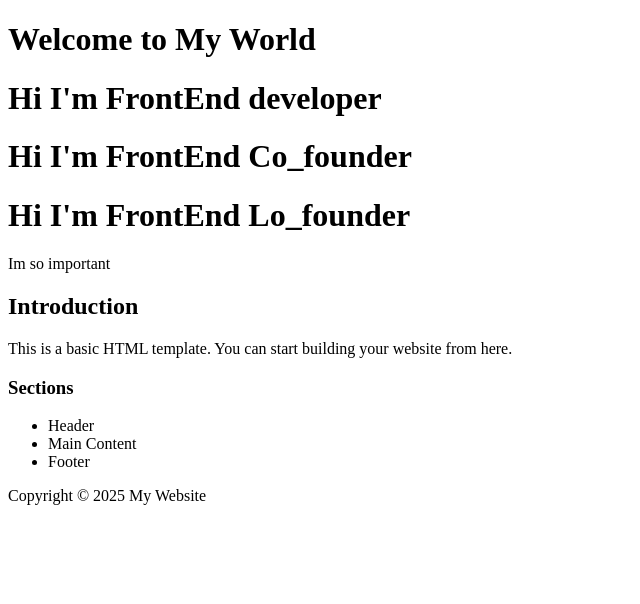
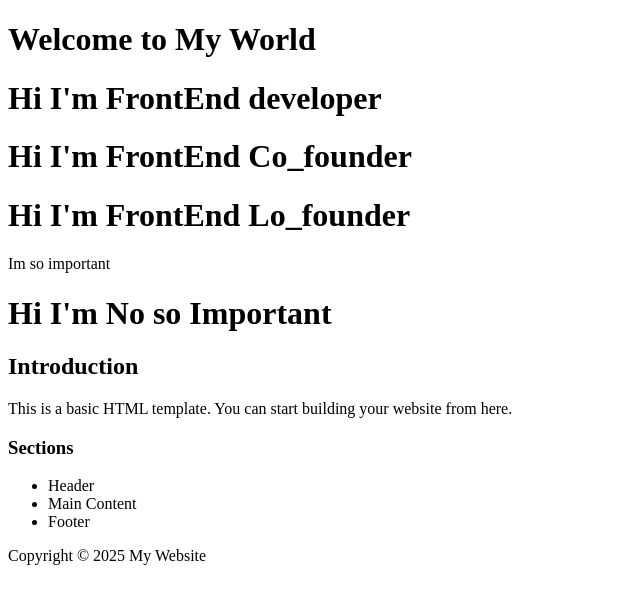
Before and after one commit to Lakshmanan-8/samplerepo, a plain HTML site: page index.html in a window 1280 px wide. Shown: the whole page, without its empty margins (0-640 px from the left). Drawn offline with Linux system fonts and the light colour scheme.

Commit message:
Fix : Adapted new Lines

```diff
--- a/index.html
+++ b/index.html
@@ -14,6 +14,7 @@
         <h1>Hi I'm FrontEnd Co_founder</h1>
         <h1>Hi I'm FrontEnd Lo_founder</h1>
         Im so important
+        <h1>Hi I'm No so Important</h1>
     </header>
 
     <main>
```
